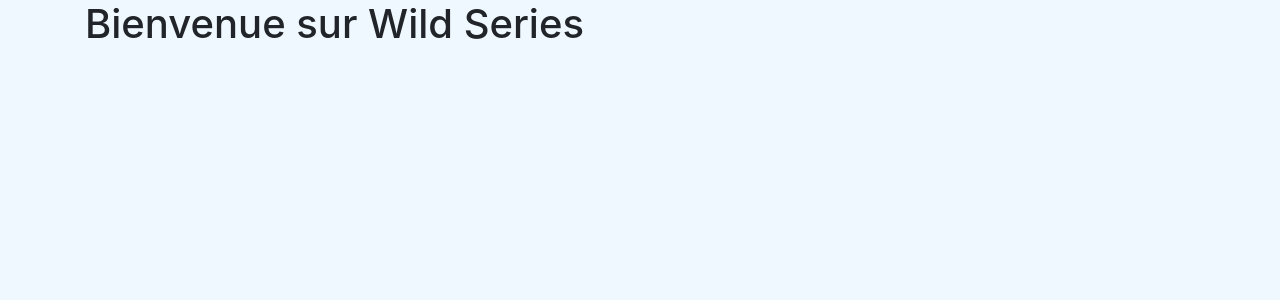
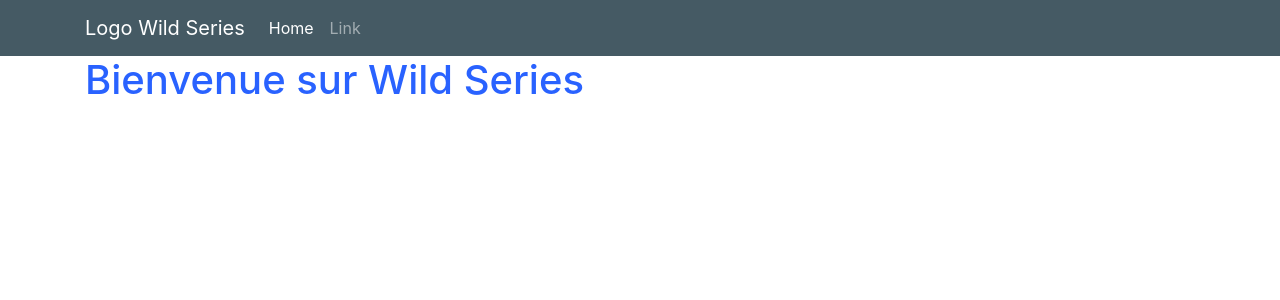
Before and after one commit to kimor44/Wild-series, a Symfony app: template templates/home.html.twig in a window 1280 px wide. Shown: the top 300 px of the page. Run offline with Twig, Linux system fonts and the light colour scheme; the template is opened without the code that fills it, so the values that code supplies are empty; style sheets or scripts are compiled from the project's sources; some libraries are stand-ins or nearby versions.

Commit message:
ajout navbar et modif couleurs de base de bootstrap

```diff
--- a/assets/css/app.scss
+++ b/assets/css/app.scss
@@ -1,4 +1,6 @@
+$theme-colors: (
+        "primary": #455a64,
+        "secondary": #2962ff
+);
+
 @import "~bootstrap/scss/bootstrap";
-body {
-    background-color: aliceblue;
-}
--- a/templates/base.html.twig
+++ b/templates/base.html.twig
@@ -9,6 +9,9 @@
 
     </head>
     <body>
+    <header>
+        {% include "navbar.html.twig" %}
+    </header>
         {% block body %}{% endblock %}
 {% block javascripts %}
            {{ encore_entry_script_tags('app') }}
--- a/templates/home.html.twig
+++ b/templates/home.html.twig
@@ -2,6 +2,6 @@
 {% block body %}
     <div class="container">
 
-        <h1>Bienvenue sur Wild Series</h1>
+        <h1 class="text-secondary">Bienvenue sur Wild Series</h1>
     </div>
 {% endblock %}
--- /dev/null
+++ b/templates/navbar.html.twig
@@ -0,0 +1,20 @@
+<nav class="navbar navbar-expand-lg navbar-dark bg-primary">
+    <div class="container">
+        <a class="navbar-brand" href="/">Logo Wild Series</a>
+        <button class="navbar-toggler" type="button" data-toggle="collapse" data-target="#navbarSupportedContent"
+                aria-controls="navbarSupportedContent" aria-expanded="false" aria-label="Toggle navigation">
+            <span class="navbar-toggler-icon"></span>
+        </button>
+
+        <div class="collapse navbar-collapse" id="navbarSupportedContent">
+            <ul class="navbar-nav mr-auto">
+                <li class="nav-item active">
+                    <a class="nav-link" href="/">Home <span class="sr-only">(current)</span></a>
+                </li>
+                <li class="nav-item">
+                    <a class="nav-link" href="#">Link</a>
+                </li>
+            </ul>
+        </div>
+    </div>
+</nav>
```
